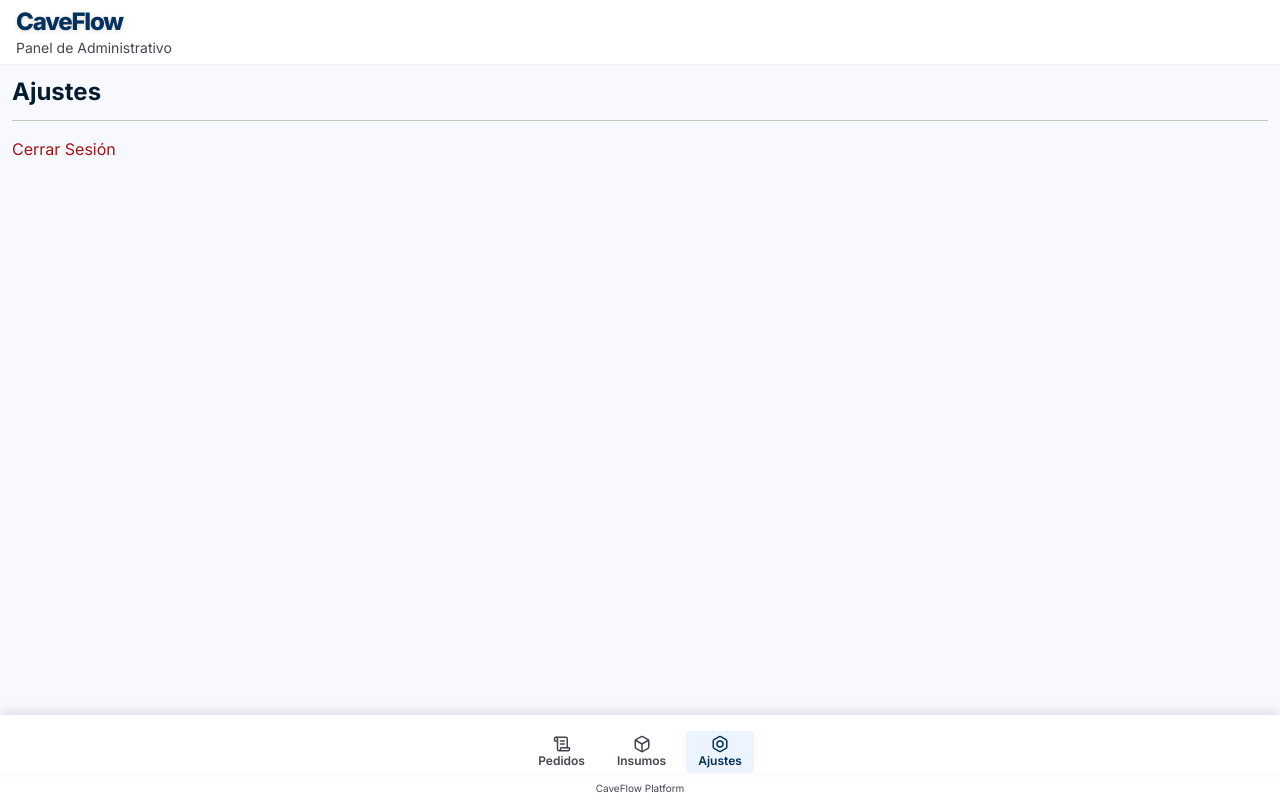
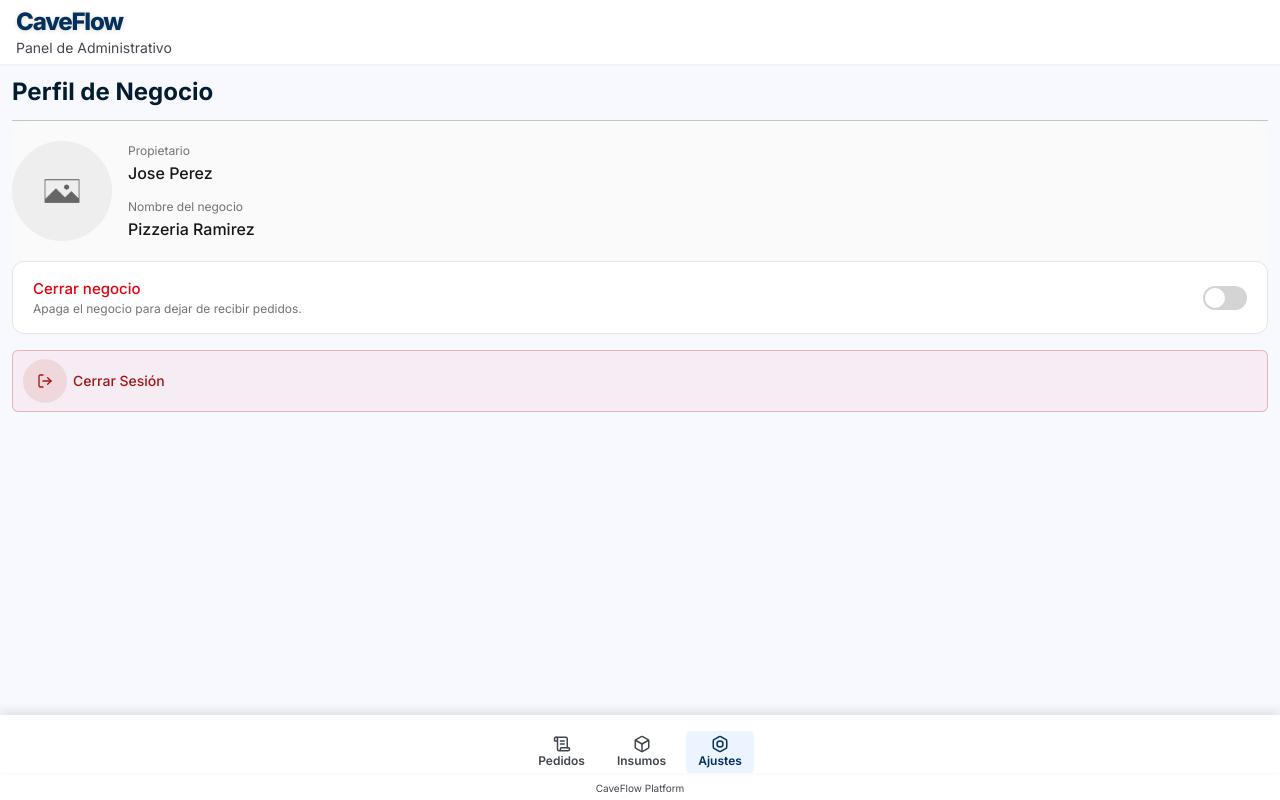
Before and after one commit to juanRCoder/ordering-system, a React (Vite) app in the folder frontend/: page /admin/settings in a window 1280 px wide. Built offline with nearby package versions, Linux system fonts and the light colour scheme; no server answers.

Commit message:
feat: make layout settings

```diff
--- a/frontend/src/pages/Settings.tsx
+++ b/frontend/src/pages/Settings.tsx
@@ -1,7 +1,9 @@
 import { CategoriesDrawer } from '@/components/admin/CategoriesDrawer';
 import { BottomAppBar } from '@/components/BottomAppBar';
 import { TopAppBar } from '@/components/TopAppBar';
+import { Button } from '@/components/ui/button';
 import { useLogout } from '@/hooks/useAuth';
+import { LogOut } from 'lucide-react';
 import { useState } from 'react';
 
 type props = {
@@ -11,6 +13,7 @@ type props = {
 export default function Settings({ isAdmin }: props) {
   const logout = useLogout();
   const [openDrawer, setOpenDrawer] = useState<boolean>(false);
+  const [isClosed, setIsClosed] = useState<boolean>(false);
 
   return (
     <section className="bg-[#F8F9FF] min-h-screen flex flex-col">
@@ -24,26 +27,65 @@ export default function Settings({ isAdmin }: props) {
         }
       />
       <div className="flex-1 flex flex-col p-3 pb-24">
-        <h2 className="text-2xl font-bold text-[#031C30] mb-3">Ajustes</h2>
+        <h2 className="text-2xl font-bold text-[#031C30] mb-3">
+          Perfil de Negocio
+        </h2>
         <hr />
+        <div className="rounded-2xl bg-neutral-50 pt-5">
+          <div className="flex items-start gap-4 mb-5">
+            <img
+              src="/no_image.webp"
+              alt="pizzeria-ramirez"
+              className="w-[100px] h-[100px] rounded-full object-cover shrink-0"
+            />
+            <div className="flex flex-col gap-3.5 pt-0.5">
+              <div>
+                <p className="text-xs text-neutral-500 mb-0.5">Propietario</p>
+                <p className="text-base font-medium text-neutral-900">
+                  Jose Perez
+                </p>
+              </div>
+              <div>
+                <p className="text-xs text-neutral-500 mb-0.5">
+                  Nombre del negocio
+                </p>
+                <p className="text-base font-medium text-neutral-900">
+                  Pizzeria Ramirez
+                </p>
+              </div>
+            </div>
+          </div>
+          <div className="bg-white border border-neutral-200 rounded-xl px-5 py-4 flex items-center justify-between gap-3">
+            <div>
+              <p className="text-[15px] font-medium text-red-600">
+                Cerrar negocio
+              </p>
+              <p className="text-xs text-neutral-500 leading-snug">
+                Apaga el negocio para dejar de recibir pedidos.
+              </p>
+            </div>
+            <label className="relative inline-flex items-center shrink-0 cursor-pointer">
+              <input
+                type="checkbox"
+                checked={isClosed}
+                onChange={(e) => setIsClosed(e.target.checked)}
+                className="sr-only peer"
+              />
+              <div className="w-11 h-6 bg-neutral-300 peer-checked:bg-red-500 rounded-full transition-colors" />
+              <div className="absolute left-0.5 top-0.5 w-5 h-5 bg-white rounded-full transition-transform peer-checked:translate-x-5" />
+            </label>
+          </div>
+        </div>
         <div className="flex flex-col mt-4 gap-2">
-          {/* {isAdmin && (
-            <>
-              <p
-                className="cursor-pointer w-fit"
-                onClick={() => setOpenDrawer(true)}
-              >
-                Gestion de Categorias
-              </p>
-              <span className="block border-b border-muted-foreground/10 w-full"></span>
-            </>
-          )} */}
-          <p
-            className="text-destructive cursor-pointer w-fit"
+          <Button
+            className="bg-[#ba1a1a]/5 hover:bg-[#ba1a1a]/10 border border-[#BA1A1A]/30 cursor-pointer size-full py-2 text-[#A31616] flex justify-start"
             onClick={() => logout.mutate()}
           >
+            <span className="w-11 h-11 bg-[#BA1A1A]/10 rounded-full flex items-center justify-center">
+              <LogOut className="text-destructive" />
+            </span>
             {logout.isPending ? 'Cerrando sesión...' : 'Cerrar Sesión'}
-          </p>
+          </Button>
         </div>
       </div>
       <div className="fixed w-full mx-auto bottom-0">
@@ -56,3 +98,18 @@ export default function Settings({ isAdmin }: props) {
     </section>
   );
 }
+
+{
+  // CATEGORIAS
+  /* {isAdmin && (
+            <>
+              <p
+                className="cursor-pointer w-fit"
+                onClick={() => setOpenDrawer(true)}
+              >
+                Gestion de Categorias
+              </p>
+              <span className="block border-b border-muted-foreground/10 w-full"></span>
+            </>
+          )} */
+}
--- a/frontend/src/router.tsx
+++ b/frontend/src/router.tsx
@@ -1,6 +1,5 @@
 import { createBrowserRouter, Navigate } from 'react-router-dom';
 import { lazy, Suspense } from 'react';
-import OrderReceived from './pages/OrderReceived.tsx';
 
 const App = lazy(() => import('./App.tsx'));
 const Auth = lazy(() => import('./pages/Auth.tsx'));
@@ -9,6 +8,7 @@ const Cart = lazy(() => import('./pages/Cart.tsx'));
 const Setting = lazy(() => import('./pages/Settings.tsx'));
 const Orders = lazy(() => import('./pages/admin/Orders.tsx'));
 const Supplies = lazy(() => import('./pages/admin/Supplies.tsx'));
+const OrderReceived = lazy(() => import('./pages/OrderReceived.tsx'));
 
 export const router = createBrowserRouter([
   {
```
